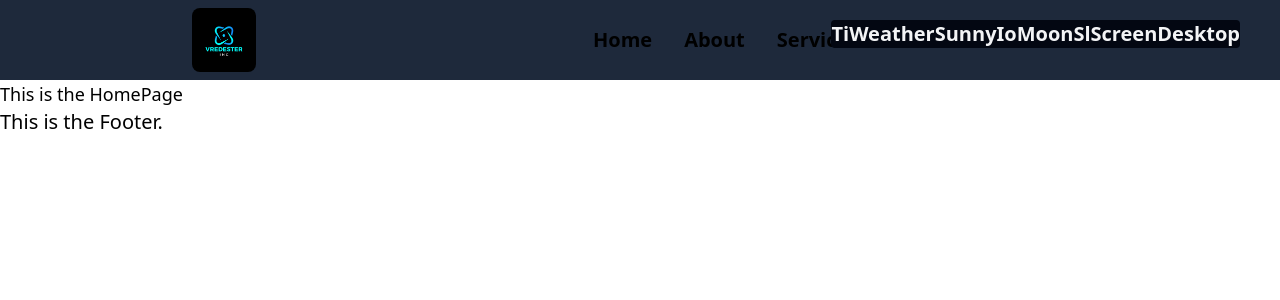
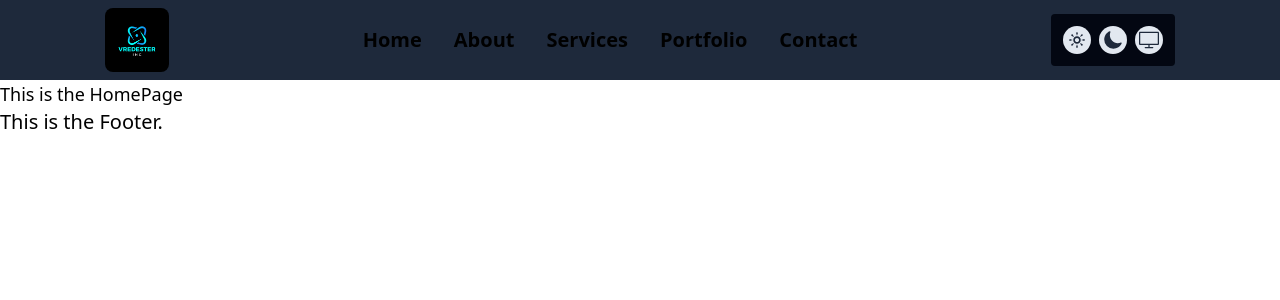
Before and after one commit to PeaceOloruntoba/Vredester, a React (Create React App) app in the folder vredester/: page / in a window 1280 px wide. Shown: the top 300 px of the page. Built offline with nearby package versions, Linux system fonts and the light colour scheme.

Commit message:
a few edits

```diff
--- a/vredester/src/components/NavBar.jsx
+++ b/vredester/src/components/NavBar.jsx
@@ -7,22 +7,24 @@ import { SlScreenDesktop } from "react-icons/sl";
 export default function NavBar() {
   const options = [
     {
-      icon: "TiWeatherSunny",
+      icon: <TiWeatherSunny />,
       text: "light",
     },
     {
-      icon: "IoMoon",
+      icon: <IoMoon />,
       text: "dark",
     },
     {
-      icon: "SlScreenDesktop",
+      icon: <SlScreenDesktop />,
       text: "system",
     },
   ]
   return (
-      <div className='grid text-xl font-bold dark:bg-slate-800 bg-slate-100'>
-    <div className='flex items-center justify-around px-6 py-2'>
+      <div className='flex p-2 items-center justify-around text-xl font-bold dark:bg-slate-800 bg-slate-100'>
+      <div>
       <img src={logo} alt="" className='rounded-lg w-16' />
+      </div>
+      <div>
       <ul className='flex gap-8'>
         <li><a href="/">Home</a></li>
         <li><a href="/">About</a></li>
@@ -30,11 +32,11 @@ export default function NavBar() {
         <li><a href="/">Portfolio</a></li>
         <li><a href="/">Contact</a></li>
       </ul>
-      <div className="fixed top-5 right-10 duration-100 dark:bg-gray-950 bg-gray-100 rounded items-center justify-center dark:text-gray-100">
+      </div>
+      <div className="dark:bg-gray-950 bg-gray-100 rounded items-center justify-center dark:text-gray-100 p-2">
         {options?.map((opt) => (
-          <button key={opt.text}>{opt.icon}</button>
+          <button key={opt.text} className='rounded-full w-7 h-7 p-1 bg-slate-200 items-center justify-center text-center text-slate-800 m-1'>{opt.icon}</button>
         ))}
-      </div>
       </div>
     </div>
   )
```
